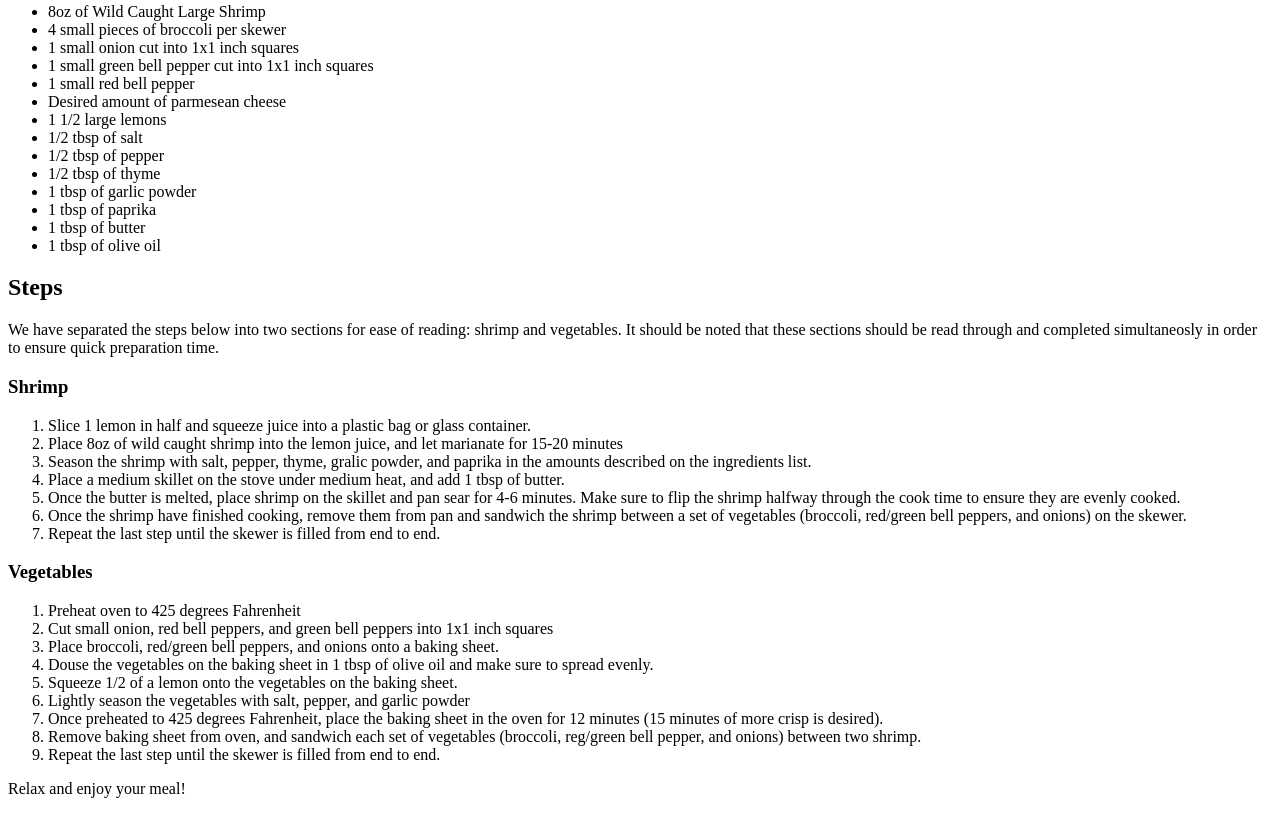
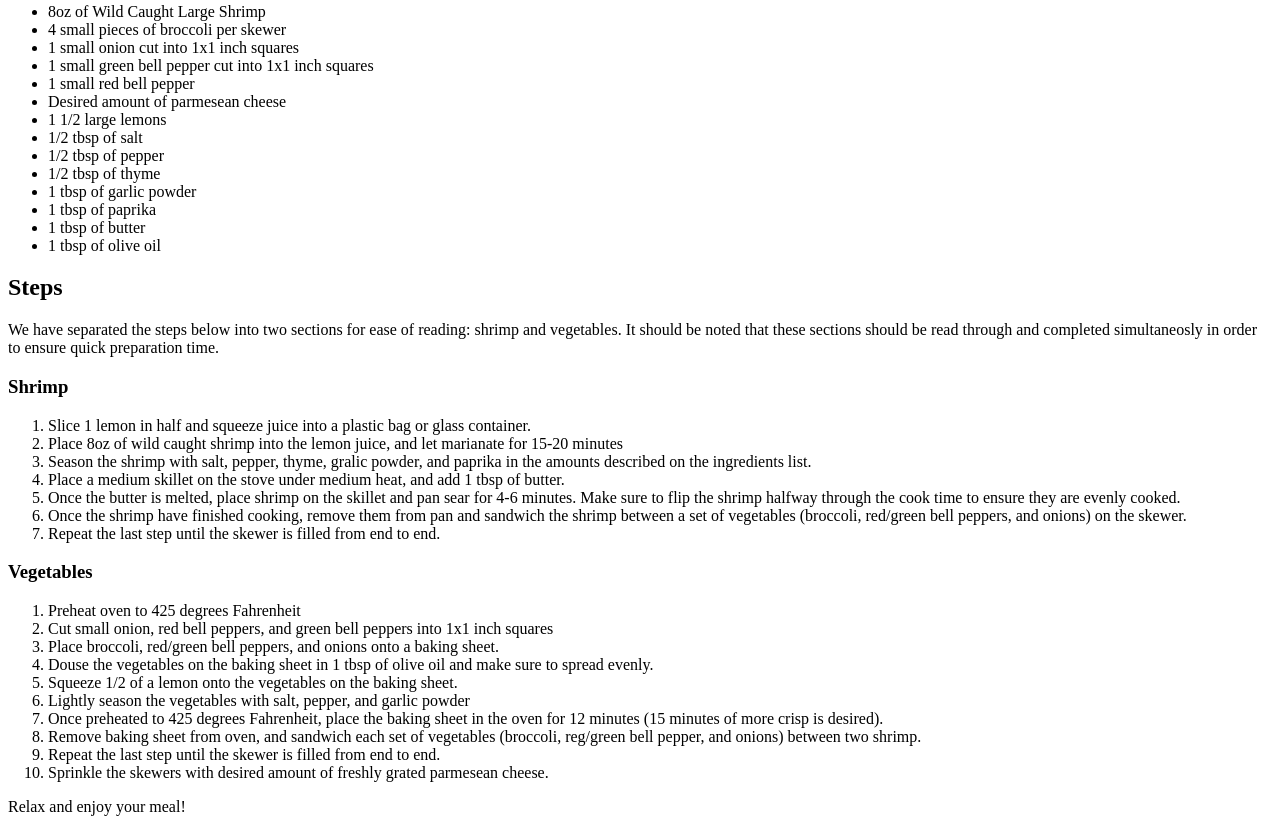
Before and after one commit to ethanmichael/odin-recipes, a plain HTML site: page recipes/shrimp-and-vegetables-skewer.html in a window 1280 px wide. Shown: the part 299-1131 px from the top of the page. Drawn offline with Linux system fonts and the light colour scheme.

Commit message:
Add forgotten step

```diff
--- a/recipes/shrimp-and-vegetables-skewer.html
+++ b/recipes/shrimp-and-vegetables-skewer.html
@@ -67,6 +67,7 @@
             <li>Remove baking sheet from oven, and sandwich each set of vegetables (broccoli, reg/green bell pepper,
                 and onions) between two shrimp.</li>
             <li>Repeat the last step until the skewer is filled from end to end.</li>
+            <li>Sprinkle the skewers with desired amount of freshly grated parmesean cheese.</li>
         </ol>
         <p>Relax and enjoy your meal!</p>
     </body>
```
